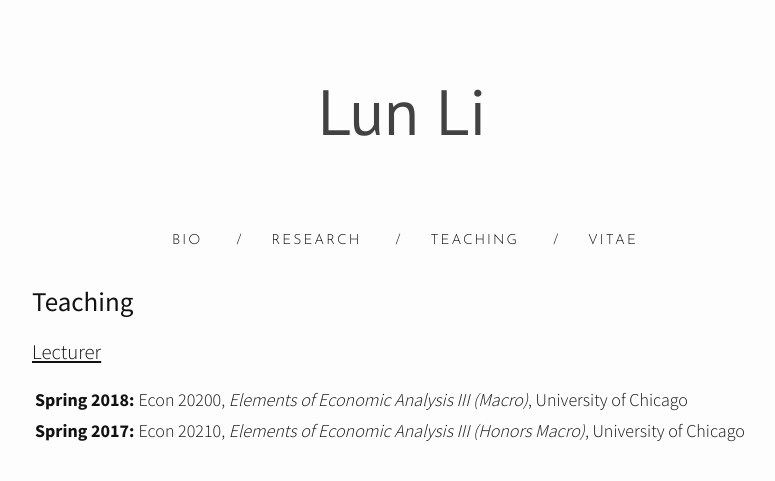
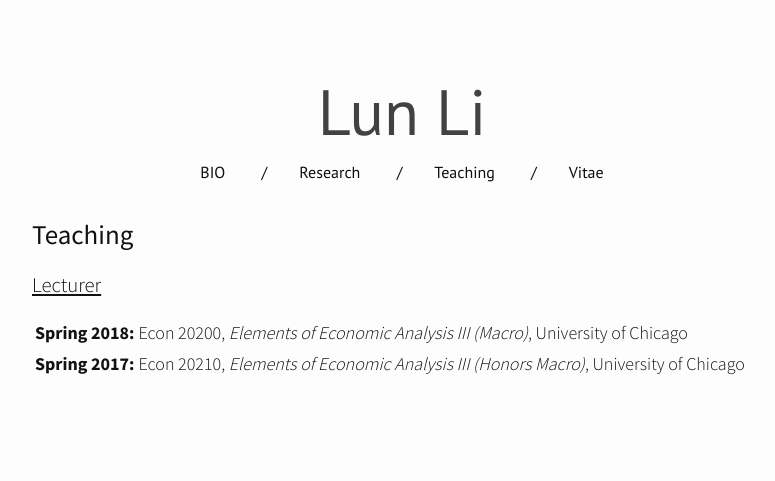
Before and after one commit to lunli-econ/lunli-econ.github.io, a Jekyll site: the page built from 2teaching.md, in a window 1280 px wide. Shown: the top 481 px of the page, without its empty margins (238-1013 px from the left). Built offline with Jekyll 4.4.1, drawn with Linux system fonts in a browser that asks for light colours; nearby versions of some CDN libraries.

Commit message:
Update header

```diff
--- a/_includes/header.html
+++ b/_includes/header.html
@@ -2,9 +2,11 @@
 <div class="wrapper">
   <center> <a href="/index.html"><div class="site-title">   {{site.title}} </div></a></center>
 </div>
+<div class="wrapper site-description">
+<center>  {{site.description}} </center>
+</div>
 <center>
 <div class="wrapper">
-  <div class="trigger site-navigation">
     <a class="page-link" href="{{site.url}}{{site.baseurl}}">BIO</a>
 
     {% for sitePage in site.pages %}
@@ -13,6 +15,5 @@
     <span class="exclamationMark">/</span><a class="page-link" href="{{sitePage.url | prepend: site.baseurl }}">{{sitePage.title}}</a>
     {% endif %}
     {% endfor %}
-  </div>
 </div>
 </center>
```
